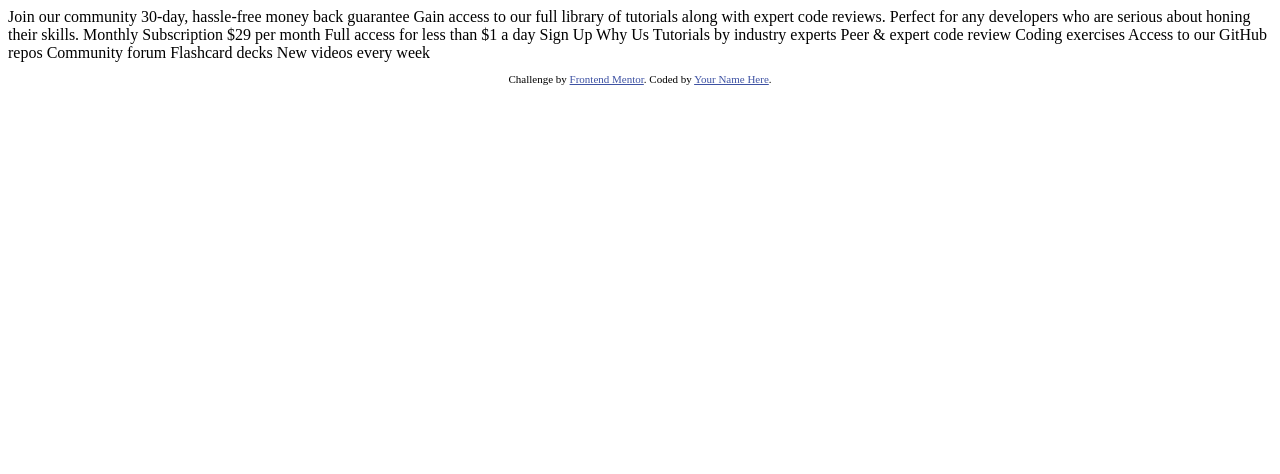
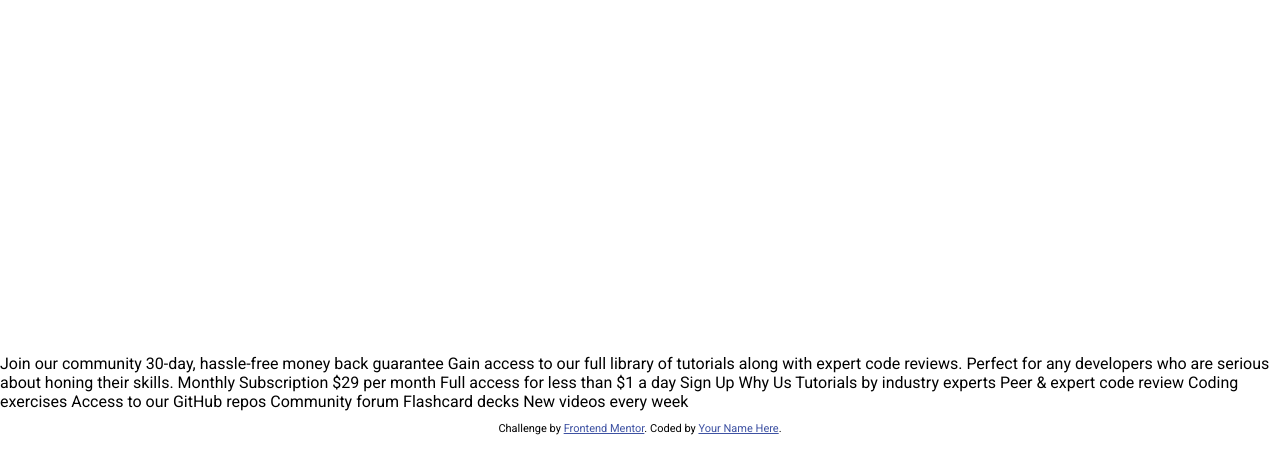
Before and after one commit to rikkitomikoehrhart/FM-Single-Price-Grid-Component, a plain HTML site: page index.html in a window 1280 px wide. Drawn offline with Linux system fonts and the light colour scheme.

Commit message:
Add CSS stylesheet starter and link to HTML

```diff
--- /dev/null
+++ b/CSS/styles.css
@@ -0,0 +1,45 @@
+/* Google Fonts Style Import for Roboto */
+@import url('https://fonts.googleapis.com/css2?family=Roboto:wght@400;700&display=swap');
+
+/* Universal Selector */
+* {
+    box-sizing: border-box;
+}
+
+
+
+/* Tag Selectors */
+body {
+    align-items: center;
+    display: flex;
+    flex-direction: column;
+    font-family: 'Roboto', sans-serif;
+    height: 100vh;
+    justify-content: center;
+    margin: 0;
+    overflow: hidden;
+}
+
+
+
+
+/* Class Selectors */
+
+
+
+
+
+/* Tag Selectors */
+
+
+
+
+
+
+/* Media Queries */
+
+
+
+
+
+/* KeyFrames */
--- a/index.html
+++ b/index.html
@@ -13,6 +13,11 @@
     .attribution { font-size: 11px; text-align: center; }
     .attribution a { color: hsl(228, 45%, 44%); }
   </style>
+
+    <!--Style Sheets-->
+    <link rel="stylesheet" href="CSS/styles.css">
+
+
 </head>
 <body>
   Join our community
```
Also changed, not shown: 1 other file.
